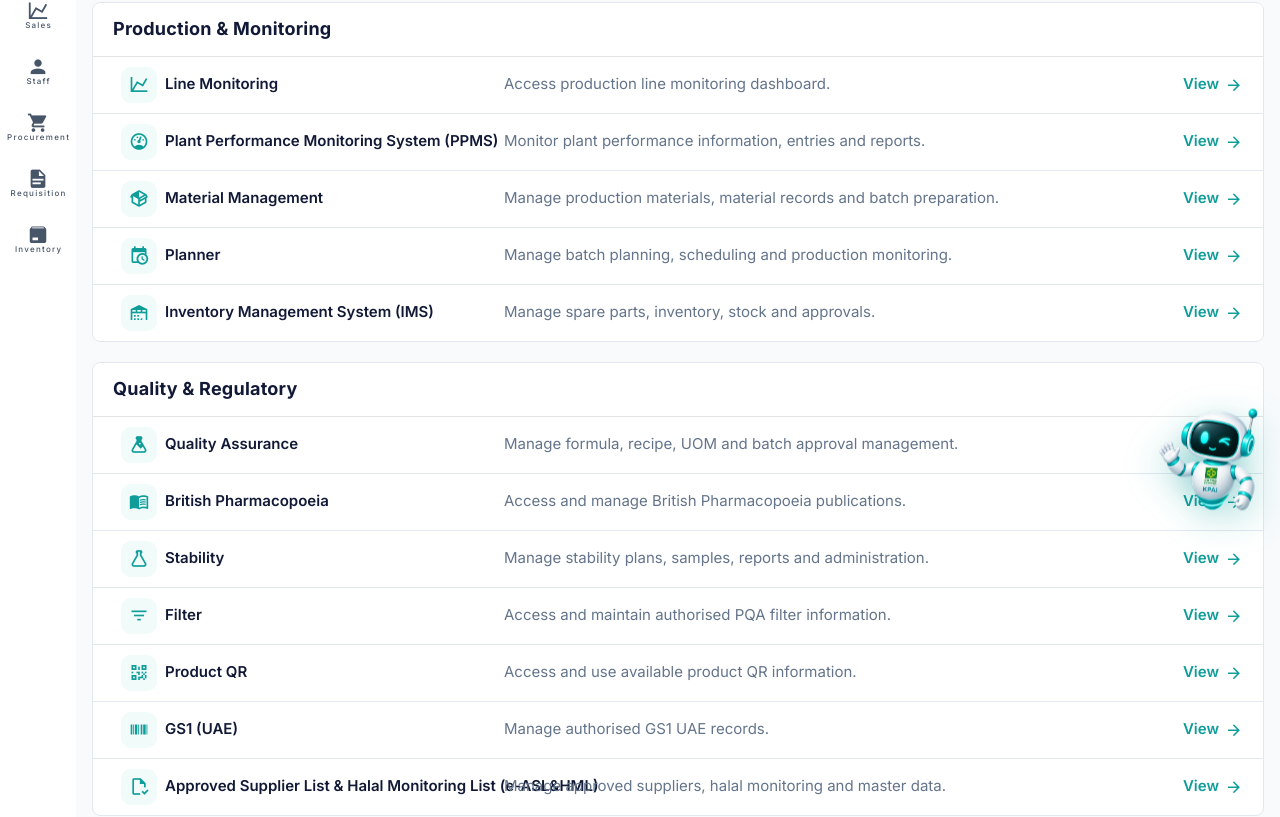
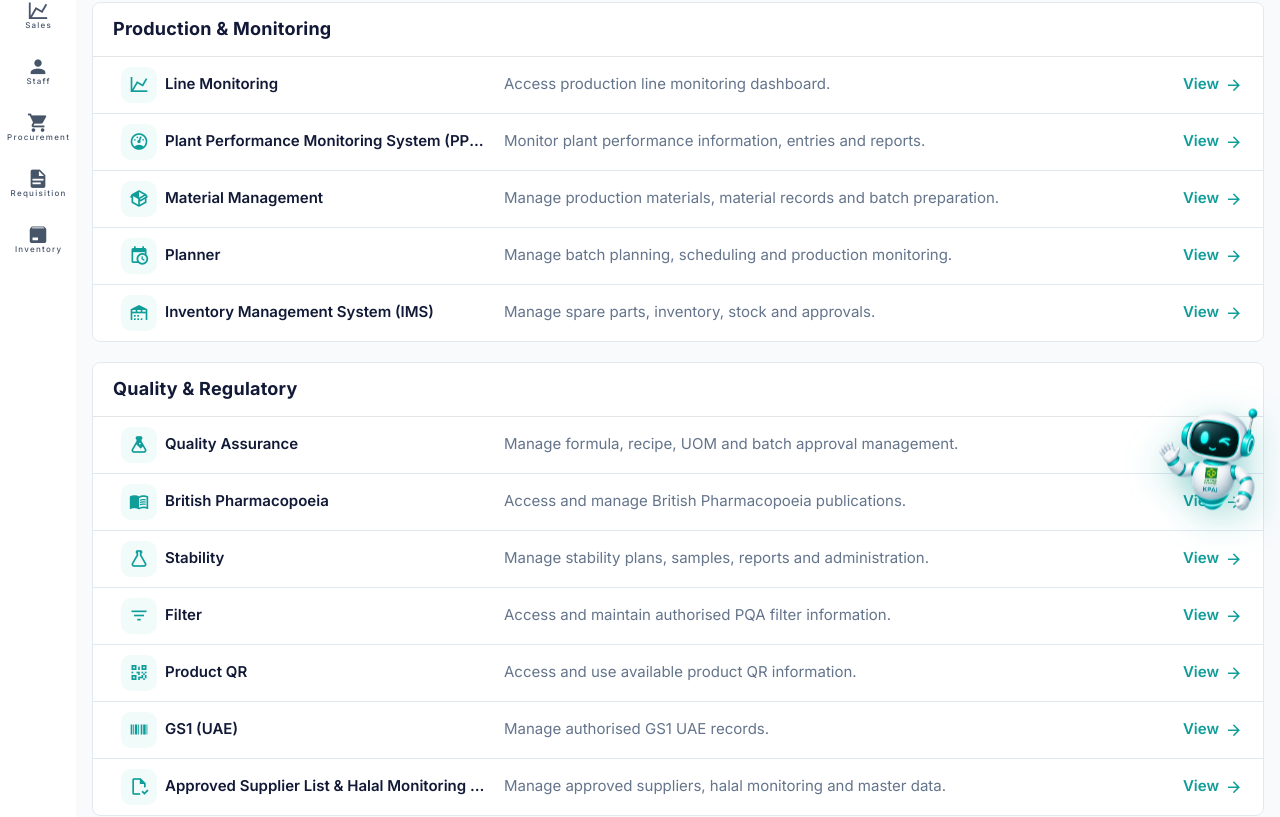
Before and after one commit to Kotra-Hub/kotrahub, a Vue app: page /main/service/1 in a window 1280 px wide. Shown: the part 278-1095 px from the top of the page. Built offline with nearby package versions, Linux system fonts and the light colour scheme; sample sign-in values are in the browser's storage.

Commit message:
Update: Service Add Ellipsis
+ To prevent text too long

```diff
--- a/src/views/Service.vue
+++ b/src/views/Service.vue
@@ -488,7 +488,10 @@ const handleServiceAction = (service: ServiceItem) => {
   font-weight: 600 !important;
   color: rgb(var(--v-theme-darkText)) !important;
   white-space: nowrap !important;
+  overflow: hidden !important;
+  text-overflow: ellipsis !important;
   display: block !important;
+  max-width: 100% !important;
 }
 
 .service-description {
@@ -498,6 +501,7 @@ const handleServiceAction = (service: ServiceItem) => {
   overflow: hidden !important;
   text-overflow: ellipsis !important;
   display: block !important;
+  max-width: 100% !important;
 }
 
 .service-action {
```
